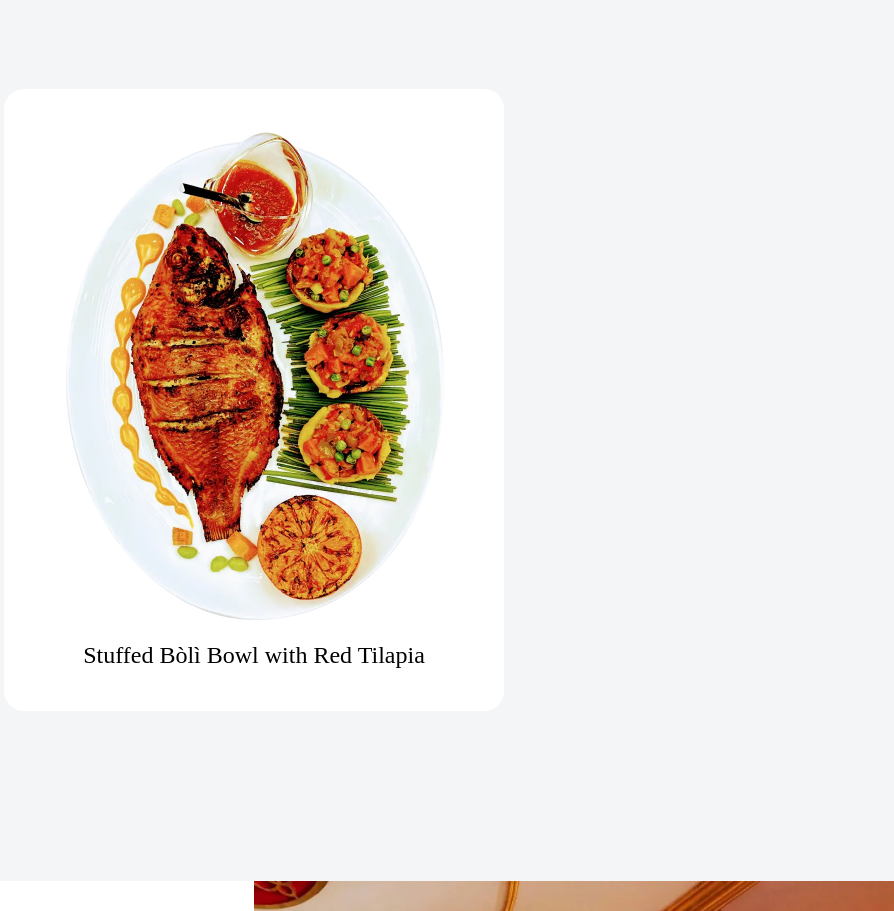
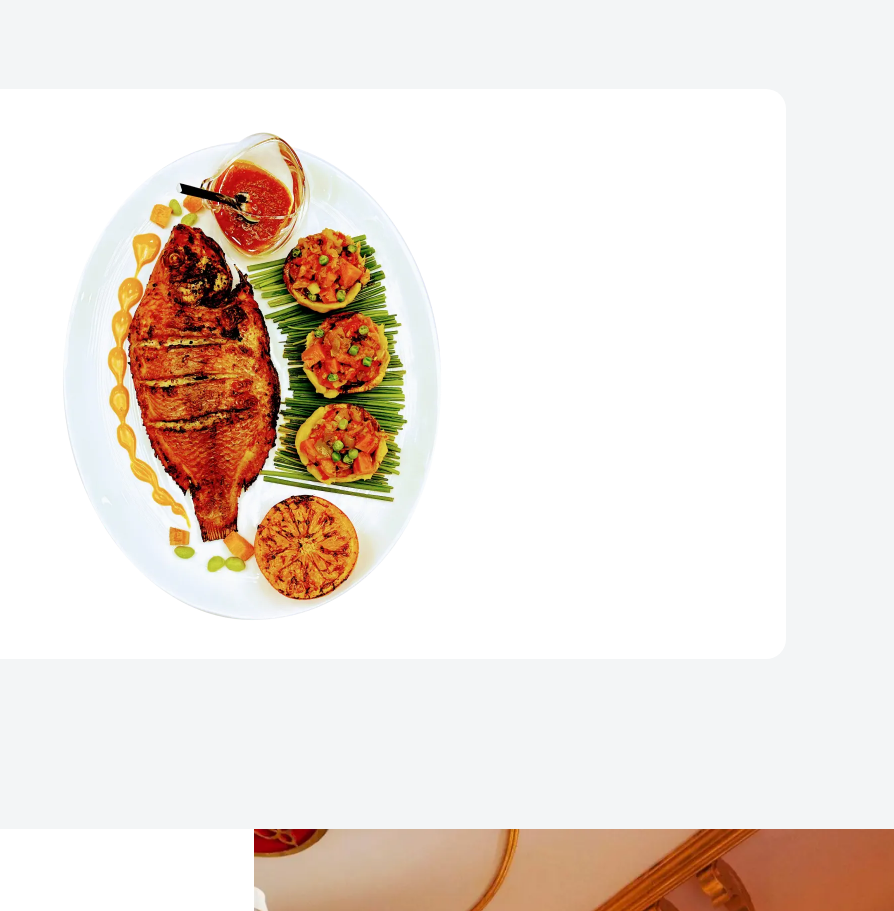
Before and after one commit to Aliiiu/debuka-website, a Next.js app: page / in a window 1280 px wide. Shown: the part 2020-2931 px from the top of the page, without its empty margins (386-1280 px from the left). Built offline with nearby package versions, Linux system fonts and the light colour scheme.

Commit message:
update menu item style

```diff
--- a/src/components/orderings.tsx
+++ b/src/components/orderings.tsx
@@ -1,76 +1,76 @@
-import Call from '@/assets/icons/call';
-import Check from '@/assets/icons/check';
-import Link from 'next/link';
+import Call from "@/assets/icons/call";
+import Check from "@/assets/icons/check";
+import Link from "next/link";
 
 const Orderings = () => {
 	return (
 		<section
-			id='reservations'
-			className='grid md:grid-cols-2 w-full bg-white text-body-alt max-w-[1440px] mx-auto'
+			id="reservations"
+			className="grid md:grid-cols-2 w-full bg-white text-body-alt max-w-[1440px] mx-auto"
 		>
-			<div className='flex flex-col py-16 items-center justify-center'>
-				<div className='flex flex-col gap-10 px-10'>
+			<div className="flex flex-col py-16 items-center justify-center">
+				<div className="flex flex-col gap-10 px-10">
 					<div>
-						<h2 className='text-3xl xl:text-4xl text-primary-dark font-dms-serif'>
+						<h2 className="text-3xl xl:text-4xl text-primary-dark font-dms-serif">
 							Orderings
 						</h2>
-						<div className='flex flex-col mt-5 gap-4'>
-							<span className='text-body-alt'>
+						<div className="flex flex-col mt-5 gap-4">
+							<span className="text-body-alt">
 								Tentatively, orders can be placed by dialling
 							</span>
 							<Link
-								href={'tel:+23400 0000 0000'}
-								className='py-2 px-3 rounded-full flex items-center gap-2 bg-primary w-fit text-xs text-white'
+								href={"tel:+23400 0000 0000"}
+								className="py-2 px-3 rounded-full flex items-center gap-2 bg-primary w-fit text-xs text-white"
 							>
 								<Call />
 								<span>Call: 00 0000 0000</span>
 							</Link>
-							<p className='text-body-alt text-sm max-w-[378px]'>
+							<p className="text-body-alt text-sm max-w-[378px]">
 								Delivery fee is free for the first order and a fee of $10 will
 								be charged for subsequent orders.
 							</p>
 						</div>
 					</div>
 					<div>
-						<h3 className='text-primary font-semibold text-sm'>
+						<h3 className="text-primary font-semibold text-sm">
 							Ordering Hours:
 						</h3>
-						<div className='flex items-center mt-2 gap-2'>
+						<div className="flex items-center mt-2 gap-2">
 							<Check />
-							<span className='text-sm'>Saturday: 12:00pm - 11:00pm</span>
+							<span className="text-sm">Saturday: 12:00pm - 11:00pm</span>
 						</div>
-						<div className='flex items-center mt-[6px] gap-2'>
+						<div className="flex items-center mt-[6px] gap-2">
 							<Check />
-							<span className='text-sm'>Sunday: 1:00pm - 10:00pm</span>
+							<span className="text-sm">Sunday: 1:00pm - 10:00pm</span>
 						</div>
 					</div>
 					<div>
-						<h3 className='text-primary font-semibold text-sm'>
+						<h3 className="text-primary font-semibold text-sm">
 							Areas orders can be placed from:
 						</h3>
-						<div className='flex items-center mt-2 gap-2'>
+						<div className="flex items-center mt-2 gap-2">
 							<Check />
-							<span className='text-sm max-w-[349px]'>
+							<span className="text-sm max-w-[349px]">
 								Hamilton (and cities within including Stoney Creek, Hannon,
 								Ancaster, Waterdown and others)
 							</span>
 						</div>
-						<div className='flex items-center mt-[6px] gap-2'>
+						<div className="flex items-center mt-[6px] gap-2">
 							<Check />
-							<span className='text-sm'>Binbrook</span>
+							<span className="text-sm">Binbrook</span>
 						</div>
-						<div className='flex items-center mt-[6px] gap-2'>
+						<div className="flex items-center mt-[6px] gap-2">
 							<Check />
-							<span className='text-sm'>Burlington</span>
+							<span className="text-sm">Burlington</span>
 						</div>
-						<div className='flex items-center mt-[6px] gap-2'>
+						<div className="flex items-center mt-[6px] gap-2">
 							<Check />
-							<span className='text-sm'>Oakville</span>
+							<span className="text-sm">Oakville</span>
 						</div>
 					</div>
 				</div>
 			</div>
-			<div className='w-full h-[450px] md:h-[700px] xl:h-[900px] bg-resturant-2 bg-no-repeat bg-cover'></div>
+			<div className="w-full h-[450px] md:h-[700px] xl:h-[900px] bg-resturant-2 bg-no-repeat bg-cover" />
 		</section>
 	);
 };
--- a/src/components/starter-menu.tsx
+++ b/src/components/starter-menu.tsx
@@ -1,49 +1,64 @@
-import Image from 'next/image';
-import AppCarousel from './widget/AppCarousel';
+import Image from "next/image";
+import AppCarousel from "./widget/AppCarousel";
+import Link from "next/link";
+
+interface MenuItemProps {
+	imageSrc: string;
+	width: number;
+	height: number;
+	title: string;
+	price: string;
+	description: string;
+}
+
+const menuItems = [
+	{
+		imageSrc: "/images/food-1.webp",
+		width: 393,
+		height: 490,
+		title: "Red Tilapia",
+		description:
+			"Lemon-washed red tilapia glazed with grounded peppered dried fish, herbs and citrus, and served with signature buka stew and a choice side: accordion roasted yam, flavoured jollof rice or stuffed plantain.",
+		price: "C$35",
+	},
+	{
+		imageSrc: "/images/food-2.webp",
+		width: 386,
+		height: 490,
+		title: "Infused Poultry",
+		price: "C$35",
+		description:
+			"Carefully tenderized chicken or turkey thigh infused with herbs, vegetables and fruits, and served with signature buka stew and a choice side: accordion roasted yam, flavoured jollof rice or stuffed plantain.",
+	},
+	{
+		imageSrc: "/images/food-2.webp",
+		width: 386,
+		height: 490,
+		title: "Orisirisi Platter",
+		price: "C$35",
+		description:
+			"Intentionally-packaged platter box containing red tilapia(x2), infused poultry(x2 of chicken & turkey thighs), accordion roasted yam, flavoured jollof rice, stuffed plantain and signature buka stew.",
+	},
+];
 
 const StarterMenu = () => {
 	return (
-		<section id='our-dishes' className='bg-grey-100'>
-			<div className='container px-5 md:px-10 xl:px-0 py-[90px] md:pt-[93px] md:pb-[170px] flex flex-col items-center'>
-				<div className='text-center max-w-[558px]'>
-					<h2 className='text-primary-dark text-4xl font-dms-serif'>
+		<section id="our-dishes" className="bg-grey-100">
+			<div className="container px-5 md:px-10 xl:px-0 py-[90px] md:pt-[93px] md:pb-[170px] flex flex-col items-center">
+				<div className="text-center max-w-[558px]">
+					<h2 className="text-primary-dark text-4xl font-dms-serif">
 						Starter Menu
 					</h2>
-					<p className='mt-5 text-sm md:text-base text-body-alt text-center'>
+					<p className="mt-5 text-sm md:text-base text-body-alt text-center">
 						While we are working on the official physical launch later in the
 						year, we are opening access to our starter menu from $35:
 					</p>
 				</div>
-				<AppCarousel classNames='max-w-[320px] md:max-w-[500px]'>
-					<div className='flex mt-7 md:mt-24'>
-						<div className='min-w-0 flex-[0_0_100%] bg-white py-10 xl:px-10 flex flex-col items-center rounded-[20px]'>
-							<div className='w-[227px] xl:w-[393px] md:h-[346px] xl:h-[490px]'>
-								<Image
-									src={'/images/food-1.webp'}
-									alt='food-1'
-									width={393}
-									height={490}
-									className='object-contain h-auto max-w-full'
-								/>
-							</div>
-							<span className=' md:text-lg text-center xl:text-2xl mt-5 font-dms-serif'>
-								Stuffed Dùndú Roll with Turkey Tail
-							</span>
-						</div>
-						<div className='min-w-0 flex-[0_0_100%] bg-white py-10 xl:px-10 flex flex-col items-center rounded-[20px]'>
-							<div className='w-[227px] xl:w-[386px] md:h-[346px] xl:h-[490px]'>
-								<Image
-									src={'/images/food-2.webp'}
-									alt='food-1'
-									width={386}
-									height={490}
-									className='object-contain h-fit max-w-full'
-								/>
-							</div>
-							<span className=' md:text-lg text-center xl:text-2xl mt-5 font-dms-serif'>
-								Stuffed Bòlì Bowl with Red Tilapia
-							</span>
-						</div>
+				<AppCarousel classNames="max-w-full lg:max-w-[1063px]">
+					<div className="flex mt-7 md:mt-24">
+						{menuItems.map((item) => (
+							<MenuItem key={crypto.randomUUID()} {...item} />
+						))}
 					</div>
 				</AppCarousel>
 			</div>
@@ -52,3 +67,41 @@ const StarterMenu = () => {
 };
 
 export default StarterMenu;
+
+const MenuItem = ({
+	imageSrc,
+	width,
+	height,
+	title,
+	price,
+	description,
+}: MenuItemProps) => (
+	<div className="min-w-0 flex-[0_0_100%] bg-white py-10 xl:px-10 flex flex-col items-center rounded-[20px] group relative">
+		<div className="w-[227px] xl:w-[393px] md:h-[346px] xl:h-[490px]">
+			<Image
+				src={imageSrc}
+				alt={title}
+				width={width}
+				height={height}
+				className="object-contain h-auto max-w-full"
+			/>
+		</div>
+		<section className="absolute bottom-0 w-full translate-y-full group-hover:translate-y-0 transition-transform duration-300">
+			<div className="bg-[#131313]/20 backdrop-blur-[50] flex flex-col gap-6 w-full p-6">
+				<div className="flex flex-col gap-2">
+					<h2 className="text-white md:text-2xl font-semibold font-dms-serif">
+						{title}
+					</h2>
+					<span className="font-semibold text-primary-light">{price}</span>
+					<p className="text-grey-100 text-sm">{description}</p>
+				</div>
+				<Link
+					href={"whatsapp://send?phone=+2340000000000"}
+					className="bg-primary w-fit text-white px-4 py-2 rounded-lg"
+				>
+					Order Now
+				</Link>
+			</div>
+		</section>
+	</div>
+);
--- a/src/components/widget/AppCarousel.tsx
+++ b/src/components/widget/AppCarousel.tsx
@@ -1,10 +1,10 @@
-'use client';
+"use client";
 
-import { cn } from '@/lib/utils';
-import { EmblaCarouselType } from 'embla-carousel';
-import Autoplay from 'embla-carousel-autoplay';
-import useEmblaCarousel from 'embla-carousel-react';
-import React, { ReactNode, useCallback, useEffect, useState } from 'react';
+import { cn } from "@/lib/utils";
+import type { EmblaCarouselType } from "embla-carousel";
+import Autoplay from "embla-carousel-autoplay";
+import useEmblaCarousel from "embla-carousel-react";
+import React, { type ReactNode, useCallback, useEffect, useState } from "react";
 
 const AppCarousel = ({
 	data,
@@ -16,15 +16,15 @@ const AppCarousel = ({
 	classNames?: string;
 }) => {
 	const [emblaRef, emblaApi] = useEmblaCarousel(
-		{ loop: true, align: 'center' },
-		[Autoplay()]
+		{ loop: true, align: "center" },
+		[Autoplay()],
 	);
 	const [selectedIndex, setSelectedIndex] = useState(0);
 	const [scrollSnaps, setScrollSnaps] = useState<number[]>([]);
 
 	const scrollTo = useCallback(
-		(index: number) => emblaApi && emblaApi.scrollTo(index),
-		[emblaApi]
+		(index: number) => emblaApi?.scrollTo(index),
+		[emblaApi],
 	);
 
 	const onInit = useCallback((emblaApi: EmblaCarouselType) => {
@@ -40,22 +40,23 @@ const AppCarousel = ({
 
 		onInit(emblaApi);
 		onSelect(emblaApi);
-		emblaApi.on('reInit', onInit);
-		emblaApi.on('reInit', onSelect);
-		emblaApi.on('select', onSelect);
+		emblaApi.on("reInit", onInit);
+		emblaApi.on("reInit", onSelect);
+		emblaApi.on("select", onSelect);
 	}, [emblaApi, onInit, onSelect]);
 	return (
-		<div className={cn('max-w-[500px] mx-auto', classNames)}>
+		<div className={cn("max-w-[500px] mx-auto", classNames)}>
 			{data && (
-				<div className='overflow-auto pb-2'>
-					<div className='w-fit mx-auto flex touch-manipulation gap-[6px] justify-center md:gap-3 items-center'>
+				<div className="overflow-auto pb-2">
+					<div className="w-fit mx-auto flex touch-manipulation gap-[6px] justify-center md:gap-3 items-center">
 						{scrollSnaps.map((_, index) => (
 							<button
-								key={index}
+								key={crypto.randomUUID()}
+								type="button"
 								onClick={() => scrollTo(index)}
 								className={cn(
-									'border border-grey-300 py-1 md:py-2 px-2 md:px-3 font-semibold rounded-full text-grey-800 text-xs',
-									index === selectedIndex ? 'bg-primary-dark text-white' : ''
+									"border border-grey-300 py-1 md:py-2 px-2 md:px-3 font-semibold rounded-full text-grey-800 text-xs",
+									index === selectedIndex ? "bg-primary-dark text-white" : "",
 								)}
 							>
 								{data[index].title}
@@ -64,7 +65,7 @@ const AppCarousel = ({
 					</div>
 				</div>
 			)}
-			<div className='overflow-hidden' ref={emblaRef}>
+			<div className="overflow-hidden" ref={emblaRef}>
 				{children}
 			</div>
 		</div>
```
